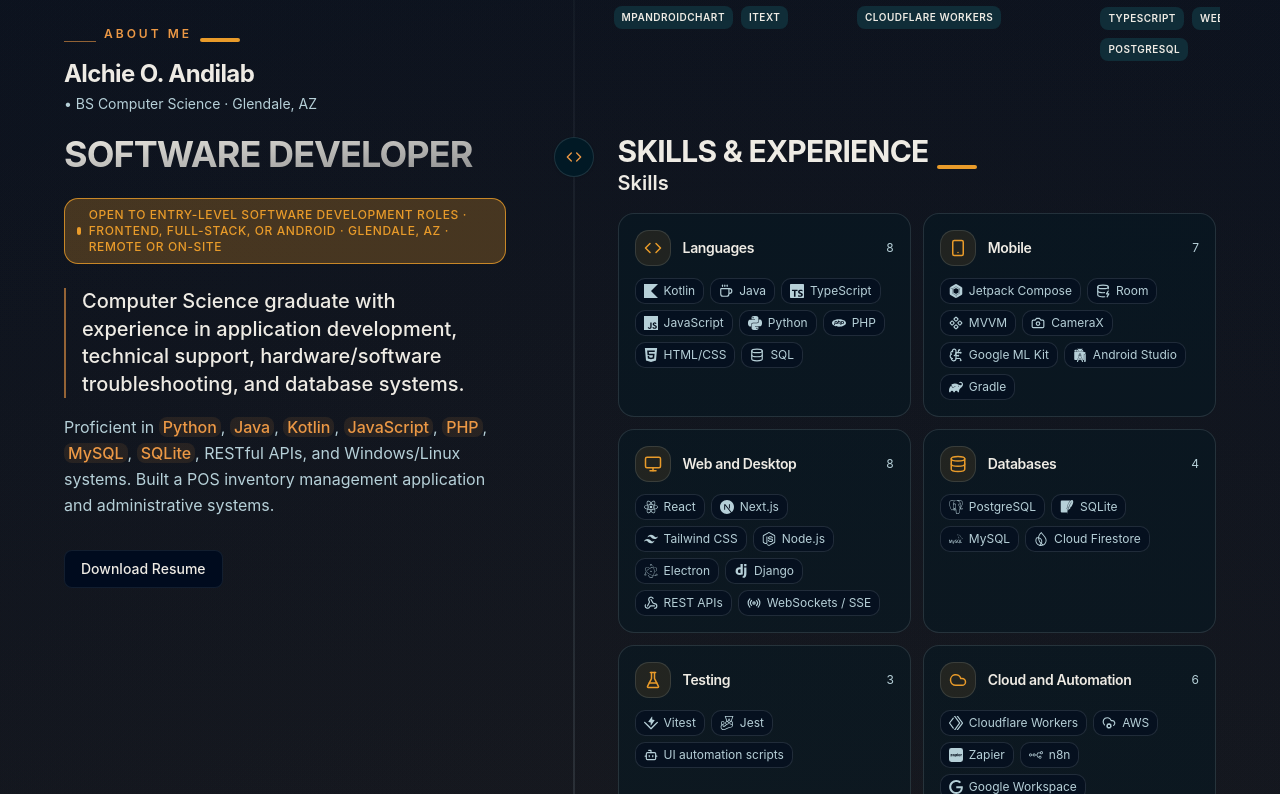
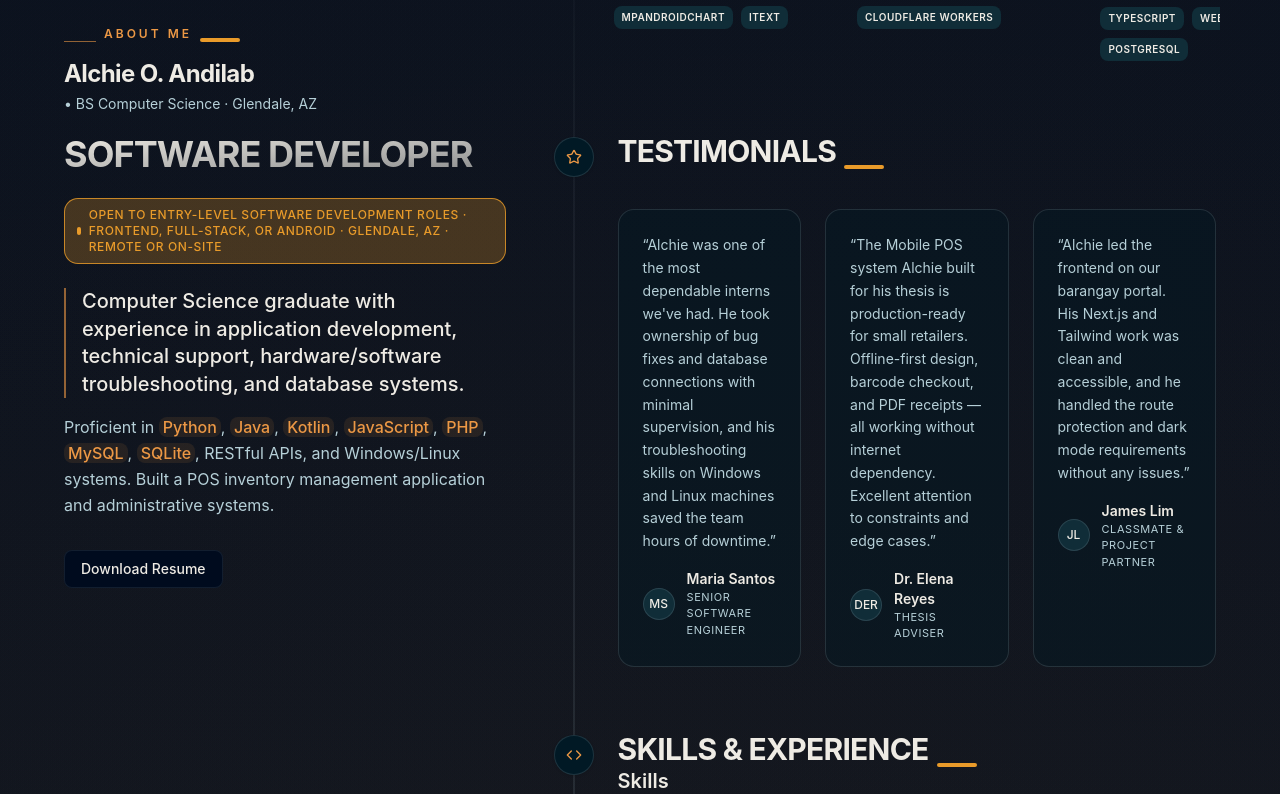
Before and after one commit to Chie03-dev/Chie03-dev.github.io, a Next.js app: page / in a window 1280 px wide. Shown: the part 526-1320 px from the top of the page. Built offline with nearby package versions, Linux system fonts and the light colour scheme.

Commit message:
feat: testimonials section with social proof

```diff
--- a/src/app/page.tsx
+++ b/src/app/page.tsx
@@ -1,6 +1,7 @@
 import Hero from "@/components/home/hero";
 import About from "@/components/home/about";
 import Projects from "@/components/home/projects";
+import Testimonials from "@/components/home/testimonials";
 import SkillsExperience from "@/components/home/skills-experience";
 import Education from "@/components/home/education";
 import Contact from "@/components/home/contact";
@@ -31,6 +32,7 @@ export default function Home() {
               the exact same vertical rhythm. */}
           <PageRail className="min-w-0">
             <Projects />
+            <Testimonials />
             <SkillsExperience />
             <Education />
             <Contact />
--- /dev/null
+++ b/src/components/home/testimonials.tsx
@@ -0,0 +1,47 @@
+import { LuStar } from "react-icons/lu";
+
+import { portfolioData } from "@/data/portfolio";
+import { SectionRail } from "@/components/ui/section-rail";
+
+export default function Testimonials() {
+  const { testimonials } = portfolioData;
+
+  return (
+    <section id="testimonials">
+      <SectionRail rail={false} icon={<LuStar className="size-4" />}>
+        <div className="flex items-end gap-2">
+          <h2 className="text-3xl font-bold tracking-tight uppercase mb-0">
+            Testimonials
+          </h2>
+          <span className="h-1 w-[40px] rounded-full bg-accent" />
+        </div>
+
+        <div className="mt-10 grid gap-6 sm:grid-cols-2 lg:grid-cols-3">
+          {testimonials.map((t) => (
+            <article
+              key={t.id}
+              className="rounded-2xl border border-border/60 bg-card/40 dark:bg-card p-6 transition-all hover:-translate-y-1 hover:border-accent/60 hover:shadow-lg hover:shadow-accent/10"
+            >
+              <blockquote className="mb-4 text-sm leading-relaxed text-muted-foreground">
+                “{t.content}”
+              </blockquote>
+              <div className="flex items-center gap-3">
+                <span className="flex size-8 shrink-0 items-center justify-center rounded-full border border-border/60 bg-secondary text-xs font-medium text-secondary-foreground">
+                  {t.name.split(" ").map((n) => n[0]).join("")}
+                </span>
+                <div>
+                  <span className="block text-sm font-semibold text-foreground">
+                    {t.name}
+                  </span>
+                  <span className="block text-[11px] text-muted-foreground uppercase tracking-wider">
+                    {t.role}
+                  </span>
+                </div>
+              </div>
+            </article>
+          ))}
+        </div>
+      </SectionRail>
+    </section>
+  );
+}
--- a/src/data/portfolio.ts
+++ b/src/data/portfolio.ts
@@ -7,6 +7,7 @@ export interface PortfolioData {
   headline: string;
   intro: string;
   projects: Project[];
+  testimonials: Testimonial[];
   experience: Experience[];
   education: Education[];
   skillGroups: SkillGroup[];
@@ -334,6 +335,30 @@ export const portfolioData: PortfolioData = {
     },
   ],
 
+  testimonials: [
+    {
+      id: "1",
+      name: "Maria Santos",
+      role: "Senior Software Engineer",
+      organization: "Drainwiz Computer System",
+      content: "Alchie was one of the most dependable interns we've had. He took ownership of bug fixes and database connections with minimal supervision, and his troubleshooting skills on Windows and Linux machines saved the team hours of downtime.",
+    },
+    {
+      id: "2",
+      name: "Dr. Elena Reyes",
+      role: "Thesis Adviser",
+      organization: "University",
+      content: "The Mobile POS system Alchie built for his thesis is production-ready for small retailers. Offline-first design, barcode checkout, and PDF receipts — all working without internet dependency. Excellent attention to constraints and edge cases.",
+    },
+    {
+      id: "3",
+      name: "James Lim",
+      role: "Classmate & Project Partner",
+      organization: "Barangay Demo Portal",
+      content: "Alchie led the frontend on our barangay portal. His Next.js and Tailwind work was clean and accessible, and he handled the route protection and dark mode requirements without any issues.",
+    },
+  ],
+
   experience: [
     {
       id: "1",
@@ -464,6 +489,15 @@ export interface Project {
   status?: "concept" | "in-progress" | "shipped";
 }
 
+export interface Testimonial {
+  id: string;
+  name: string;
+  role: string;
+  organization: string;
+  content: string;
+  image?: string;
+}
+
 export interface Experience {
   id: string;
   company: string;
```
